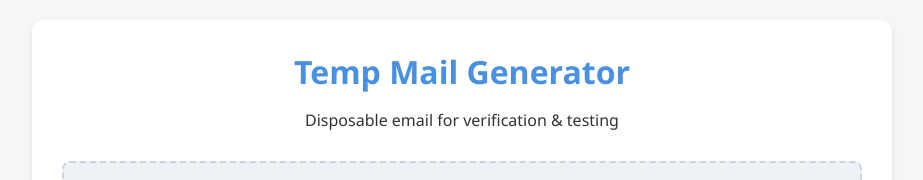
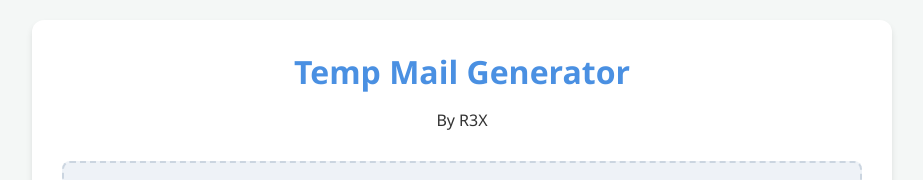
Before and after one commit to jurexaso2-droid/Tempmail, a plain HTML site: page index.html in a window 1280 px wide. Shown: the top 180 px of the page, without its empty margins (178-1101 px from the left). Drawn offline with Linux system fonts and the light colour scheme; no server answers.

Commit message:
Update and rename ai_studio_code (61).html to index.html

```diff
--- a/ai_studio_code (61).html
+++ b/index.html
@@ -3,7 +3,7 @@
 <head>
     <meta charset="UTF-8">
     <meta name="viewport" content="width=device-width, initial-scale=1.0">
-    <title>Temp Mail Generator (Mobile Fix)</title>
+    <title>Temp Mail Generator by R3x</title>
     <style>
         :root {
             --primary-color: #4a90e2;
@@ -187,7 +187,7 @@
 <div class="container">
     <header>
         <h1>Temp Mail Generator</h1>
-        <p>Disposable email for verification & testing</p>
+        <p>By R3X</p>
     </header>
 
     <div class="email-box">
```
